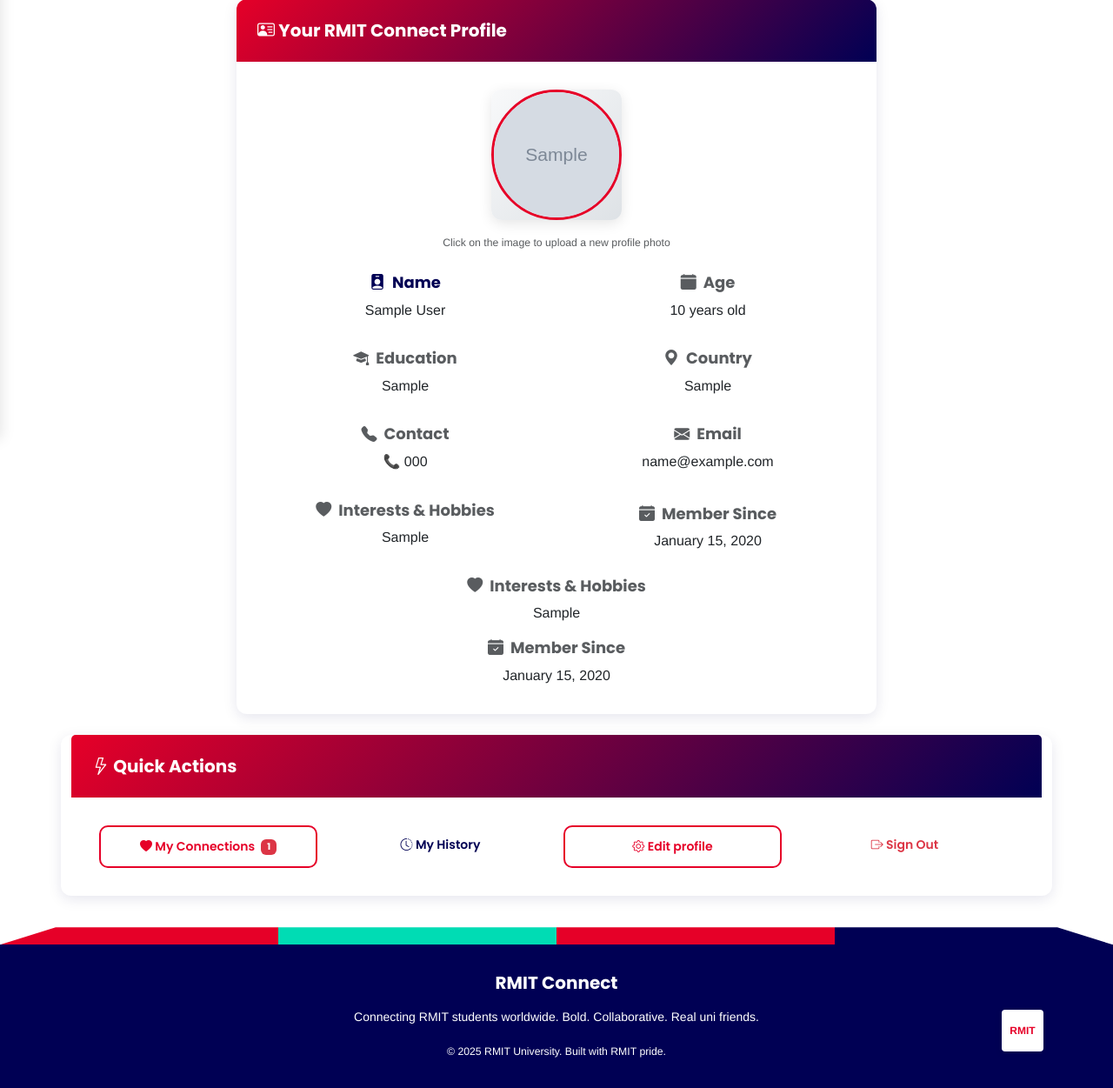
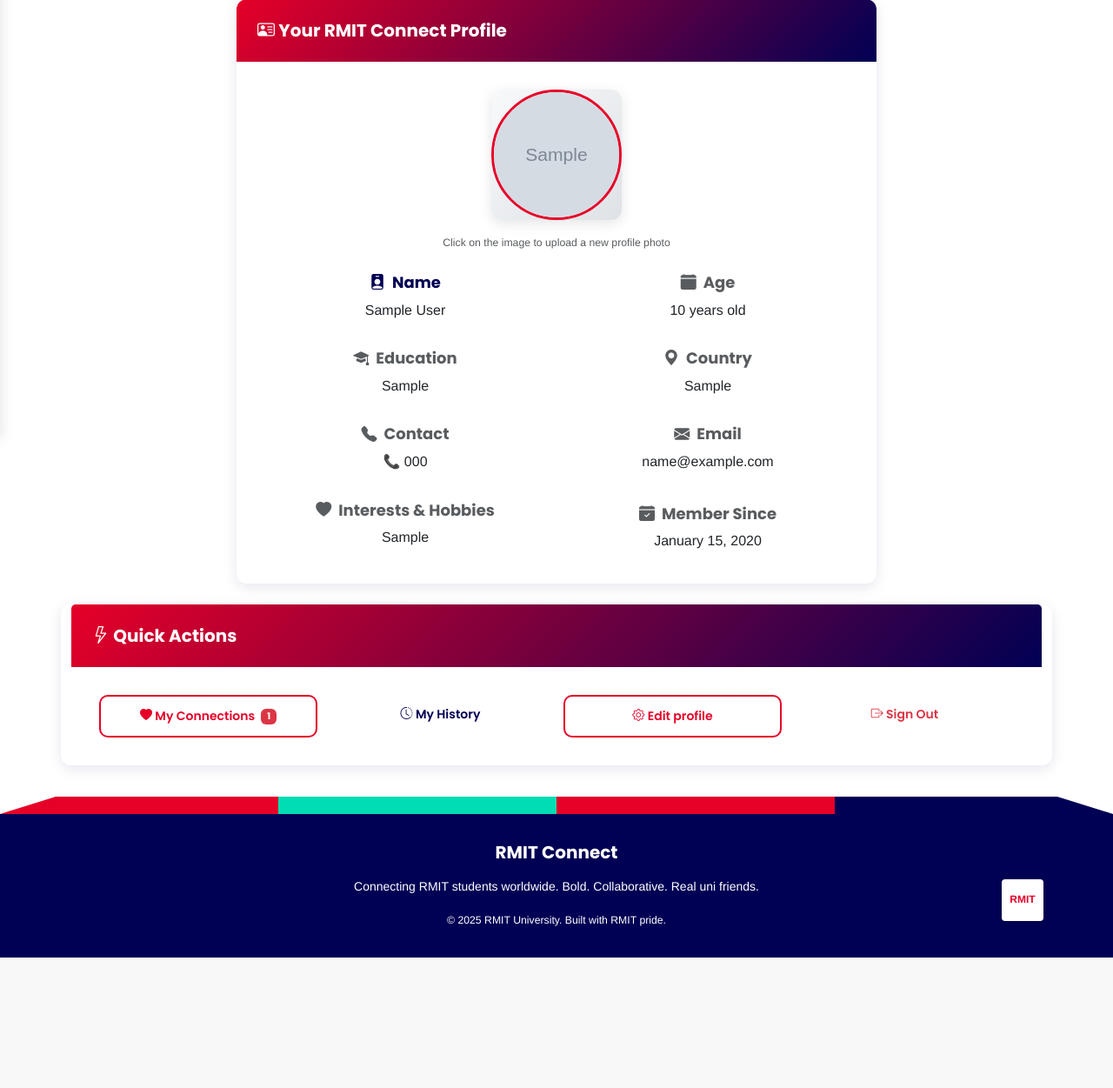
Before and after one commit to danslavnyi/rmit-connect, a Flask app: page /dashboard in a window 1280 px wide. Shown: the part 295-1546 px from the top of the page at 87% size. After the commit the page ends 1396 px from the top, so only its background shows below. Run offline with Flask 3, Linux system fonts and the light colour scheme; a user stored in the database is signed in; tables that the repository leaves empty hold one stand-in row (values such as "Sample post"); grey boxes marked "Sample" are stand-in pictures; some libraries are stand-ins or nearby versions.

Commit message:
Update app and templates

```diff
--- a/templates/dashboard.html
+++ b/templates/dashboard.html
@@ -83,18 +83,6 @@
                                     <p class="mb-0 fs-6 profile-info-data">{{ user.interests or '' }}</p>
                                 </div>
                                 <div class="col-md-6">
-                                    <h6 class="text-muted"><i class="bi bi-calendar-check-fill me-2"></i>Member Since</h6>
-                                    <p class="mb-0 fs-6 profile-info-data">{{ user.created_at.strftime('%B %d, %Y') }}</p>
-                                </div>
-                            </div>
-                            <div class="row mt-4 text-center">
-                                <div class="col-12">
-                                    <h6 class="text-muted"><i class="bi bi-heart-fill me-2"></i>Interests & Hobbies</h6>
-                                    <p class="mb-0 fs-6 profile-info-data">{{ user.interests or '' }}</p>
-                                </div>
-                            </div>
-                            <div class="row mt-3 text-center">
-                                <div class="col-12">
                                     <h6 class="text-muted"><i class="bi bi-calendar-check-fill me-2"></i>Member Since</h6>
                                     <p class="mb-0 fs-6 profile-info-data">{{ user.created_at.strftime('%B %d, %Y') }}</p>
                                 </div>
```
